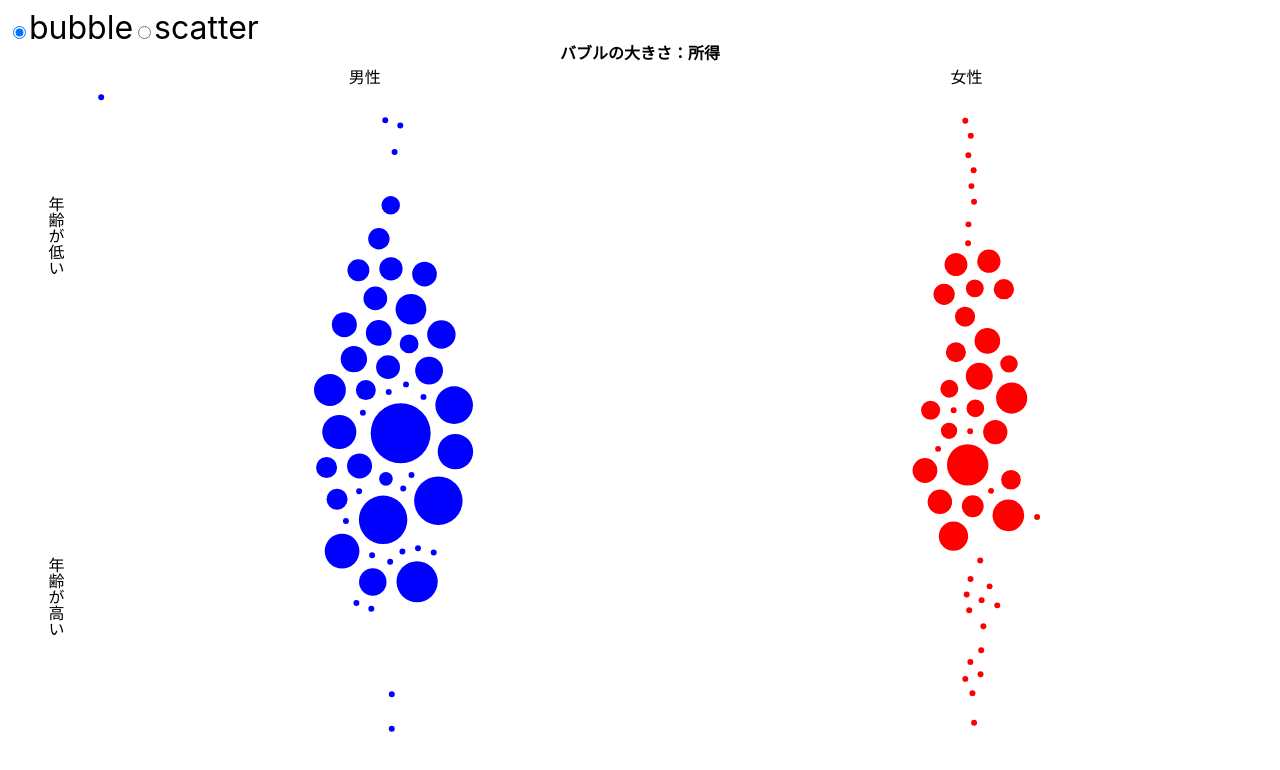
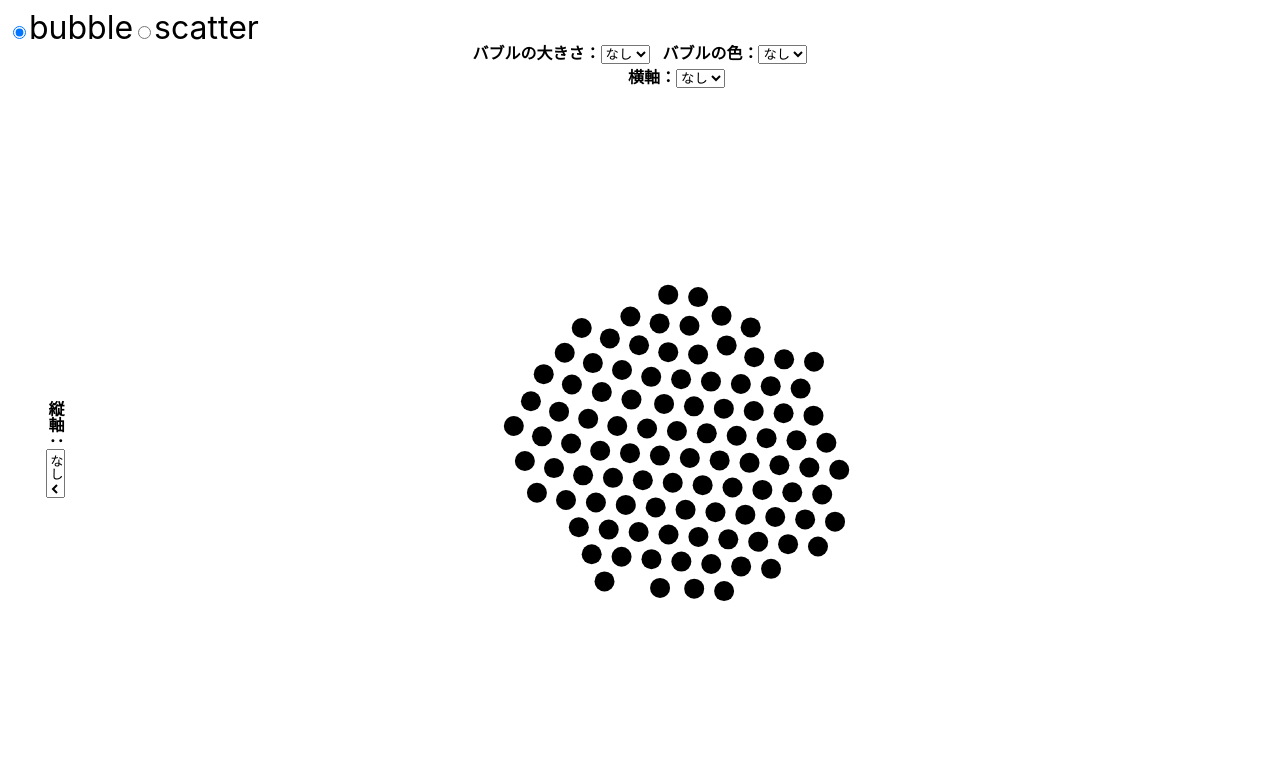
Before and after one commit to yuiseki/inclusive-chart-vite, a React (Vite) app: page /#bubble in a window 1280 px wide. Shown: the top 770 px of the page. Built offline with nearby package versions, Linux system fonts and the light colour scheme.

Commit message:
デフォルトは無操作状態にする

```diff
--- a/src/components/AbstractBubbleChart.tsx
+++ b/src/components/AbstractBubbleChart.tsx
@@ -7,7 +7,10 @@ type BubbleData = {
   index: number;
   x: number;
   y: number;
-  r: number;
+  radius: number;
+  color: string;
+  xAxis: string;
+  yAxis: string;
 };
 type RawData = {
   [key: string]: number | string;
@@ -16,9 +19,11 @@ export const AbstractBubbleChart: React.VFC<{
   width: number;
   height: number;
   rawData: RawData;
-  radiusKey: string;
-  onFillColor: (d: BubbleData) => string;
-}> = ({ width, height, rawData, radiusKey, onFillColor }) => {
+  bubbleSize: string;
+  bubbleColor: string;
+  xAxis: string;
+  yAxis: string;
+}> = ({ width, height, rawData, bubbleSize, bubbleColor, xAxis, yAxis }) => {
   const [data, setData] = useState<BubbleData[] | undefined>(undefined);
   const ref = useRef<SVGSVGElement>(null);
   const [center, setCenter] = useState({ x: width / 2, y: height / 2 });
@@ -32,42 +37,59 @@ export const AbstractBubbleChart: React.VFC<{
   }, [width, height]);
 
   useEffect(() => {
+    console.log(xAxis, yAxis);
     const newData = rawData.map((d, i) => {
       return {
         index: i,
         x: center.x,
         y: center.y,
-        r: d[radiusKey] as number,
+        radius: d[bubbleSize] as number,
+        color: d[bubbleColor] as string,
+        xAxis: d[xAxis] as string,
+        yAxis: d[yAxis] as string,
       };
     });
     setData(newData);
-  }, [rawData, center]);
+  }, [rawData, center, bubbleSize, bubbleColor, xAxis, yAxis]);
 
-  const radiusScale = useCallback(
-    (v) => {
+  const onRadiusSize = useCallback(
+    (value) => {
       if (!data) {
         return 1;
       }
-      const maxSize = d3.max(data, (d) => +d.r);
+      const maxSize = d3.max(data, (d) => +d.radius);
       if (!maxSize) {
-        return 1;
+        return 10;
       }
-      const radiusScale = d3.scaleLinear().domain([1, maxSize]).range([3, 30]);
-      return radiusScale(v);
+      const radiusScaler = d3.scaleLinear().domain([1, maxSize]).range([3, 30]);
+      return radiusScaler(value);
     },
-    [data]
+    [data, bubbleSize]
+  );
+
+  const onFillColor = useCallback(
+    (value) => {
+      const fillColor = d3
+        .scaleOrdinal<string>()
+        .domain(["male", "female"])
+        .range(["blue", "red"])
+        .unknown("black");
+      return fillColor(value);
+    },
+    [bubbleColor]
   );
 
   const onForceX = useCallback(
-    (domain) => {
+    (value) => {
+      console.log(value);
       const xScaler = d3
         .scaleOrdinal<number>()
         .domain(["male", "female"])
         .range([center.x - width / 4, center.x + width / 4])
         .unknown(center.x);
-      return xScaler(domain);
+      return xScaler(value);
     },
-    [width, height, center]
+    [width, height, center, xAxis]
   );
 
   /*
@@ -84,14 +106,15 @@ export const AbstractBubbleChart: React.VFC<{
   );*/
 
   const onForceY = useCallback(
-    (domain) => {
+    (value) => {
       const yScaler = d3
         .scaleLinear()
         .domain([0, 100])
-        .range([10, height - 10]);
-      return yScaler(parseInt(domain));
+        .range([10, height - 10])
+        .unknown(center.y);
+      return yScaler(parseInt(value));
     },
-    [width, height, center]
+    [width, height, center, yAxis]
   );
 
   useEffect(() => {
@@ -106,10 +129,10 @@ export const AbstractBubbleChart: React.VFC<{
           .forceX()
           .strength(0.05)
           .x((d) => {
-            if (!d.index) {
-              return 0;
+            if (d.index === undefined) {
+              return center.x;
             }
-            return onForceX(rawData[d.index]["sex"]);
+            return onForceX(data[d.index].xAxis);
           })
       )
       .force(
@@ -118,19 +141,19 @@ export const AbstractBubbleChart: React.VFC<{
           .forceY()
           .strength(0.05)
           .y((d) => {
-            if (!d.index) {
-              return 0;
+            if (d.index === undefined) {
+              return center.y;
             }
-            return onForceY(rawData[d.index]["age"]);
+            return onForceY(data[d.index].yAxis);
           })
       )
       .force(
         "collision",
         d3.forceCollide().radius((d) => {
-          if (!d.index) {
+          if (d.index === undefined) {
             return 1;
           }
-          return radiusScale(data[d.index].r) + 5;
+          return onRadiusSize(data[d.index].radius) + 5;
         })
       );
     simulation.on("tick", () =>
@@ -138,12 +161,12 @@ export const AbstractBubbleChart: React.VFC<{
         .selectAll("circle")
         .data(data)
         .join("circle")
-        .style("fill", (d) => onFillColor(d))
+        .style("fill", (d) => onFillColor(d.color))
         .attr("cx", (d) => d.x)
         .attr("cy", (d) => d.y)
-        .attr("r", (d) => radiusScale(d.r))
+        .attr("r", (d) => onRadiusSize(d.radius))
     );
-  }, [data, center]);
+  }, [data, center, xAxis, yAxis]);
 
   return (
     <svg
--- a/src/components/InteractiveBubbleChart.tsx
+++ b/src/components/InteractiveBubbleChart.tsx
@@ -1,4 +1,10 @@
-import { useEffect, useLayoutEffect, useRef, useState } from "react";
+import {
+  useCallback,
+  useEffect,
+  useLayoutEffect,
+  useRef,
+  useState,
+} from "react";
 import { AbstractBubbleChart } from "./AbstractBubbleChart";
 
 import dataList from "../data/sample.json";
@@ -7,7 +13,10 @@ export const InteractiveBubbleChart: React.VFC = () => {
   const div = useRef<HTMLDivElement>(null);
   const [width, setWidth] = useState<number>(window.innerWidth - 100);
   const [height, setHeight] = useState<number>(window.innerHeight - 100);
-  const [bubbleColor, setBubbleColor] = useState();
+  const [bubbleSize, setBubbleSize] = useState("none");
+  const [bubbleColor, setBubbleColor] = useState("none");
+  const [xAxis, setXAxis] = useState("none");
+  const [yAxis, setYAxis] = useState("none");
 
   useEffect(() => {
     if (!div.current) {
@@ -17,6 +26,22 @@ export const InteractiveBubbleChart: React.VFC = () => {
     setHeight(div.current.offsetHeight);
   }, [div.current]);
 
+  const onChangeBubbleSize = useCallback((e) => {
+    setBubbleSize(e.currentTarget.value);
+  }, []);
+
+  const onChangeBubbleColor = useCallback((e) => {
+    setBubbleColor(e.currentTarget.value);
+  }, []);
+
+  const onChangeXAxis = useCallback((e) => {
+    setXAxis(e.currentTarget.value);
+  }, []);
+
+  const onChangeYAxis = useCallback((e) => {
+    setYAxis(e.currentTarget.value);
+  }, []);
+
   return (
     <div
       style={{
@@ -25,7 +50,20 @@ export const InteractiveBubbleChart: React.VFC = () => {
       }}
     >
       <div style={{ width: "100%", textAlign: "center" }}>
-        <b>バブルの大きさ：所得</b>
+        <b>
+          バブルの大きさ：
+          <select name="bubbleSize" onChange={onChangeBubbleSize}>
+            <option value="none">なし</option>
+            <option value="income">所得</option>
+          </select>
+        </b>
+        <b style={{ marginLeft: "1%" }}>
+          バブルの色：
+          <select name="bubbleColor" onChange={onChangeBubbleColor}>
+            <option value="none">なし</option>
+            <option value="sex">性別</option>
+          </select>
+        </b>
       </div>
       <div
         style={{
@@ -35,8 +73,41 @@ export const InteractiveBubbleChart: React.VFC = () => {
         }}
       >
         <div style={{ width: "5%" }}></div>
-        <div style={{ width: "47%", textAlign: "center" }}>男性</div>
-        <div style={{ width: "47%", textAlign: "center" }}>女性</div>
+        {xAxis === "none" ? (
+          <div style={{ width: "100%", textAlign: "center" }}>
+            <b style={{ marginLeft: "1%" }}>
+              横軸：
+              <select name="xAxis" onChange={onChangeXAxis}>
+                <option value="none">なし</option>
+                <option value="sex">性別</option>
+              </select>
+            </b>
+          </div>
+        ) : (
+          <>
+            <div
+              style={{
+                marginLeft: "1%",
+                width: "47%",
+                textAlign: "center",
+                backgroundColor: "lightgray",
+              }}
+            >
+              男性
+            </div>
+            <div
+              style={{
+                marginLeft: "1%",
+                marginRight: "1%",
+                width: "47%",
+                textAlign: "center",
+                backgroundColor: "lightgray",
+              }}
+            >
+              女性
+            </div>
+          </>
+        )}
       </div>
       <div style={{ width: "100%", height: "100%", display: "flex" }}>
         <div
@@ -49,8 +120,40 @@ export const InteractiveBubbleChart: React.VFC = () => {
             marginLeft: "2%",
           }}
         >
-          <div style={{ margin: "auto", height: "20%" }}>年齢が低い</div>
-          <div style={{ margin: "auto", height: "20%" }}>年齢が高い</div>
+          {yAxis === "none" ? (
+            <div style={{ height: "100%", textAlign: "center" }}>
+              <b style={{ marginLeft: "1%" }}>
+                縦軸：
+                <select name="yAxis" onChange={onChangeYAxis}>
+                  <option value="none">なし</option>
+                  <option value="age">年齢</option>
+                </select>
+              </b>
+            </div>
+          ) : (
+            <>
+              <div
+                style={{
+                  marginTop: "1%",
+                  height: "50%",
+                  textAlign: "center",
+                  backgroundColor: "lightgray",
+                }}
+              >
+                年齢が低い
+              </div>
+              <div
+                style={{
+                  marginTop: "1%",
+                  height: "50%",
+                  textAlign: "center",
+                  backgroundColor: "lightgray",
+                }}
+              >
+                年齢が高い
+              </div>
+            </>
+          )}
         </div>
         <div
           ref={div}
@@ -63,17 +166,10 @@ export const InteractiveBubbleChart: React.VFC = () => {
             width={width}
             height={height}
             rawData={dataList}
-            radiusKey="income"
-            onFillColor={(d) => {
-              switch (dataList[d.index].sex) {
-                case "male":
-                  return "blue";
-                case "female":
-                  return "red";
-                default:
-                  return "gray";
-              }
-            }}
+            bubbleSize={bubbleSize}
+            bubbleColor={bubbleColor}
+            xAxis={xAxis}
+            yAxis={yAxis}
           />
         </div>
       </div>
```
